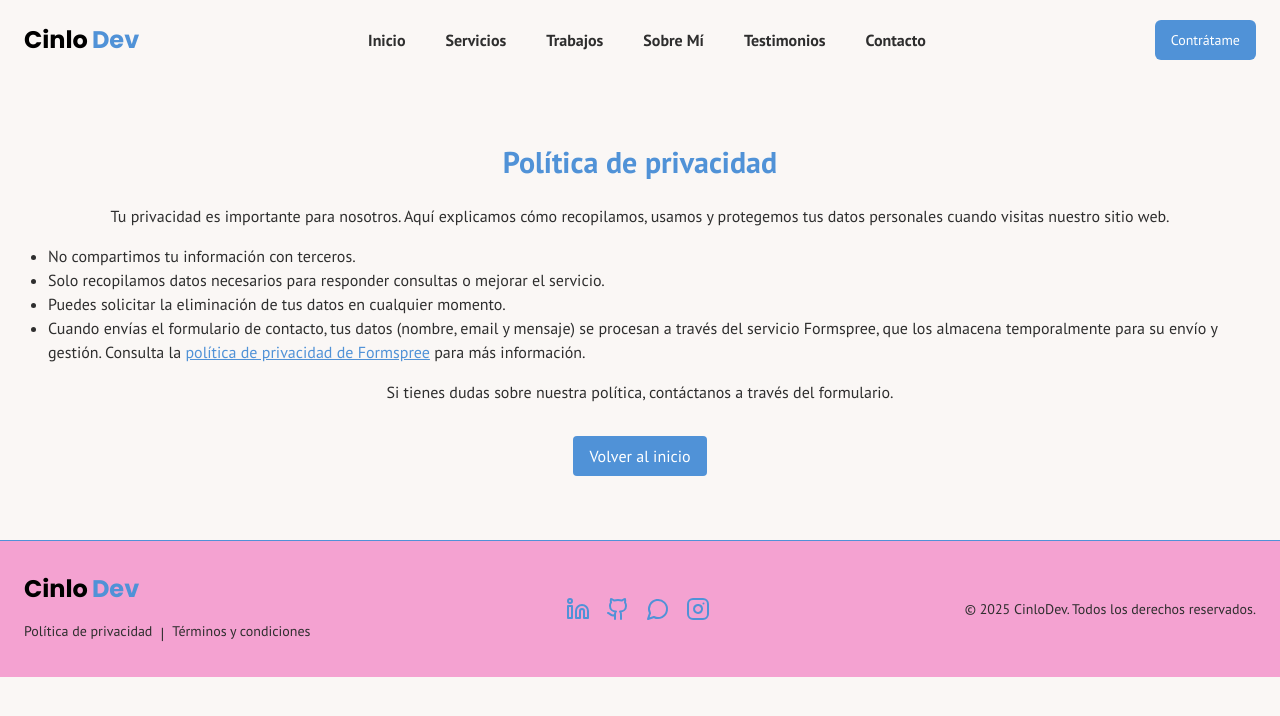
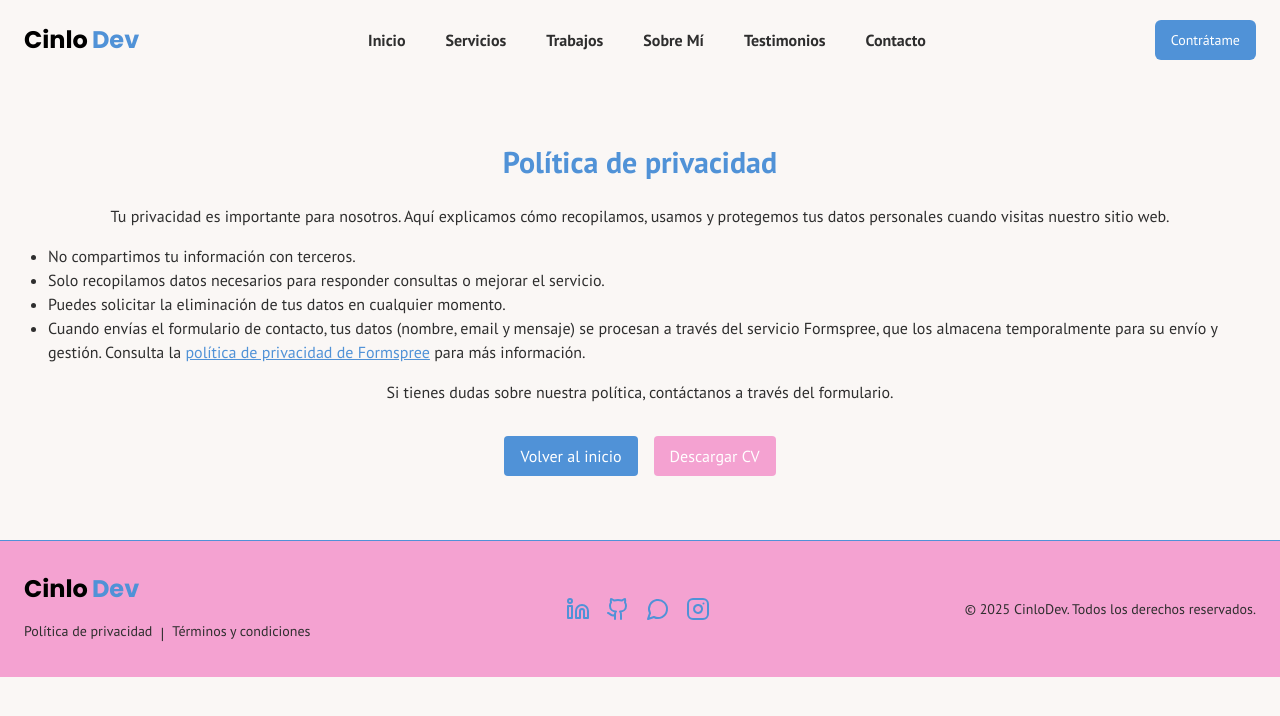
Before and after one commit to CinloDev/CinloDev, a Next.js app: page /privacidad in a window 1280 px wide. Shown: the top 716 px of the page. Built offline with nearby package versions, Linux system fonts and the light colour scheme.

Commit message:
Implement code changes to enhance functionality and improve performance

```diff
--- a/src/app/privacidad/page.tsx
+++ b/src/app/privacidad/page.tsx
@@ -18,13 +18,20 @@
             <p>
                 Si tienes dudas sobre nuestra política, contáctanos a través del formulario.
             </p>
-            <div className="mt-8">
+            <div className="mt-8 px-4 flex gap-4">
                 <Link
                     href="/"
                     className="inline-block bg-primary text-white px-4 py-2 rounded hover:bg-secondary/50 transition-colors"
                 >
                     Volver al inicio
                 </Link>
+                <a
+                    href="/cintialosada-cv.pdf"
+                    download
+                    className="inline-block bg-secondary/50 text-white px-4 py-2 rounded hover:bg-primary transition-colors"
+                >
+                    Descargar CV
+                </a>
             </div>
         </main>
     );
```
Also changed, not shown: 1 other file (tests, documents, lock files or other folders).
